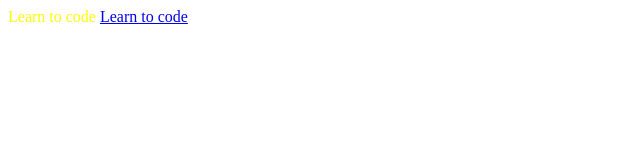
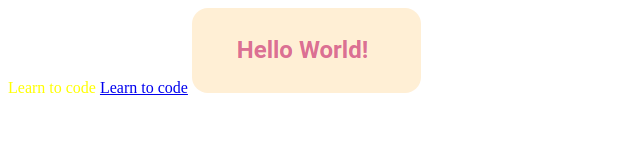
Before and after one commit to mendelssohnbach/advanced-css, a plain HTML site: page index.html in a window 1280 px wide. Shown: the whole page, without its empty margins (0-640 px from the left). Drawn offline with Linux system fonts and the light colour scheme.

Commit message:
imgタグのsrc属性値の最後が`.png`で終わる

```diff
--- a/css/style.css
+++ b/css/style.css
@@ -19,3 +19,9 @@ a[href^='https'] {
   color: yellow;
   text-decoration: none;
 }
+
+/* imgタグのsrc属性値の最後が`.png`で終わる */
+img[src$='.png'] {
+  border-radius: 16px;
+  box-shadow: 0 4px 8px 0 rgba(0, 0, 0, 0.2) 0 6px 20px 0 rgba(0, 0, 0, 019);
+}
--- a/index.html
+++ b/index.html
@@ -9,7 +9,8 @@
   </head>
   <body>
     <a title="Learn to code for free!" href="https://www.freecodecamp.org/">Learn to code</a>
+    <a title="Learn to code for free!" href="http://www.freecodecamp.org/">Learn to code</a>
   </body>
-  <a title="Learn to code for free!" href="http://www.freecodecamp.org/">Learn to code</a>
-  </body>
+  <img src="images/hello-world.png" alt="">
+</body>
 </html>
```
Also changed, not shown: images/hello-world.png (added).
